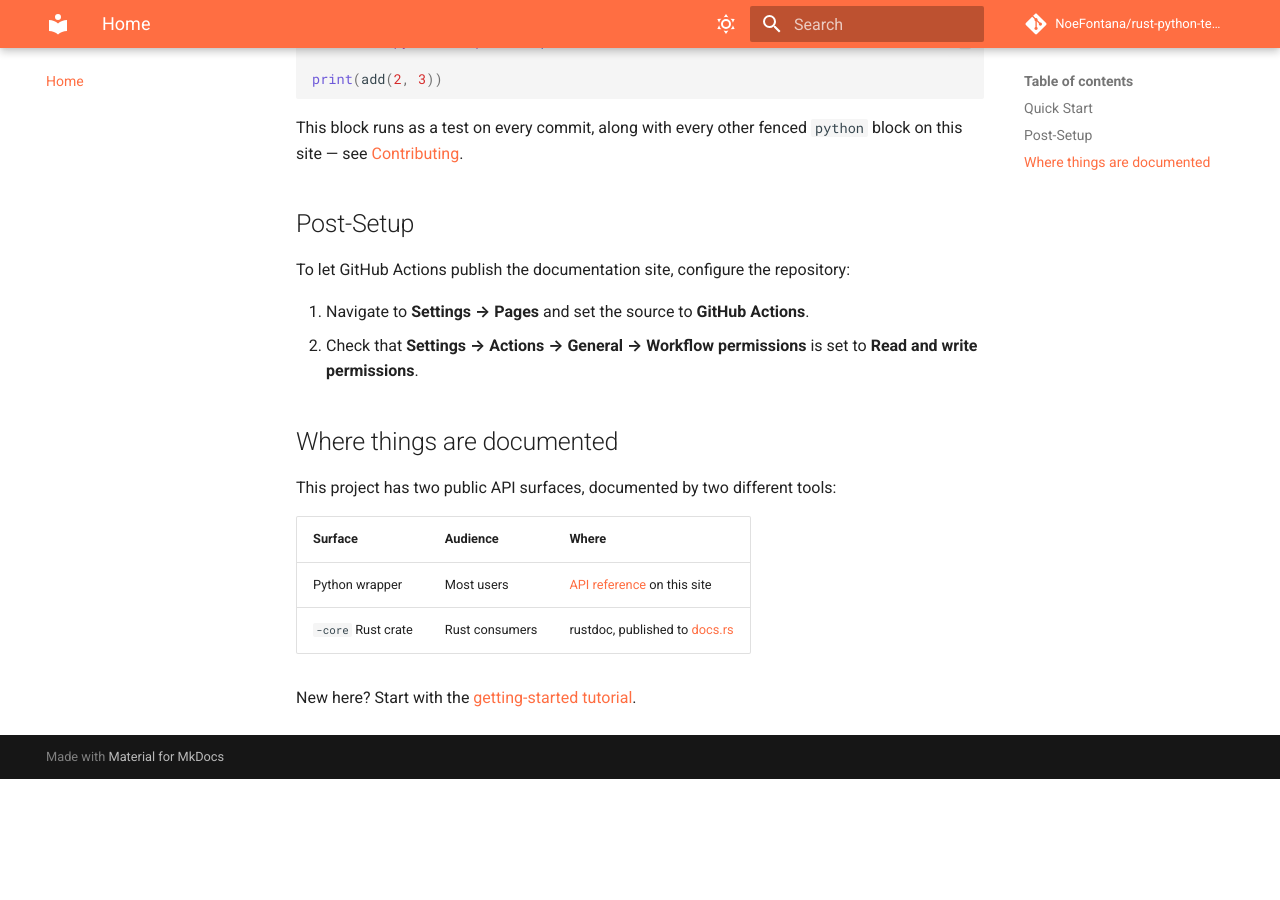
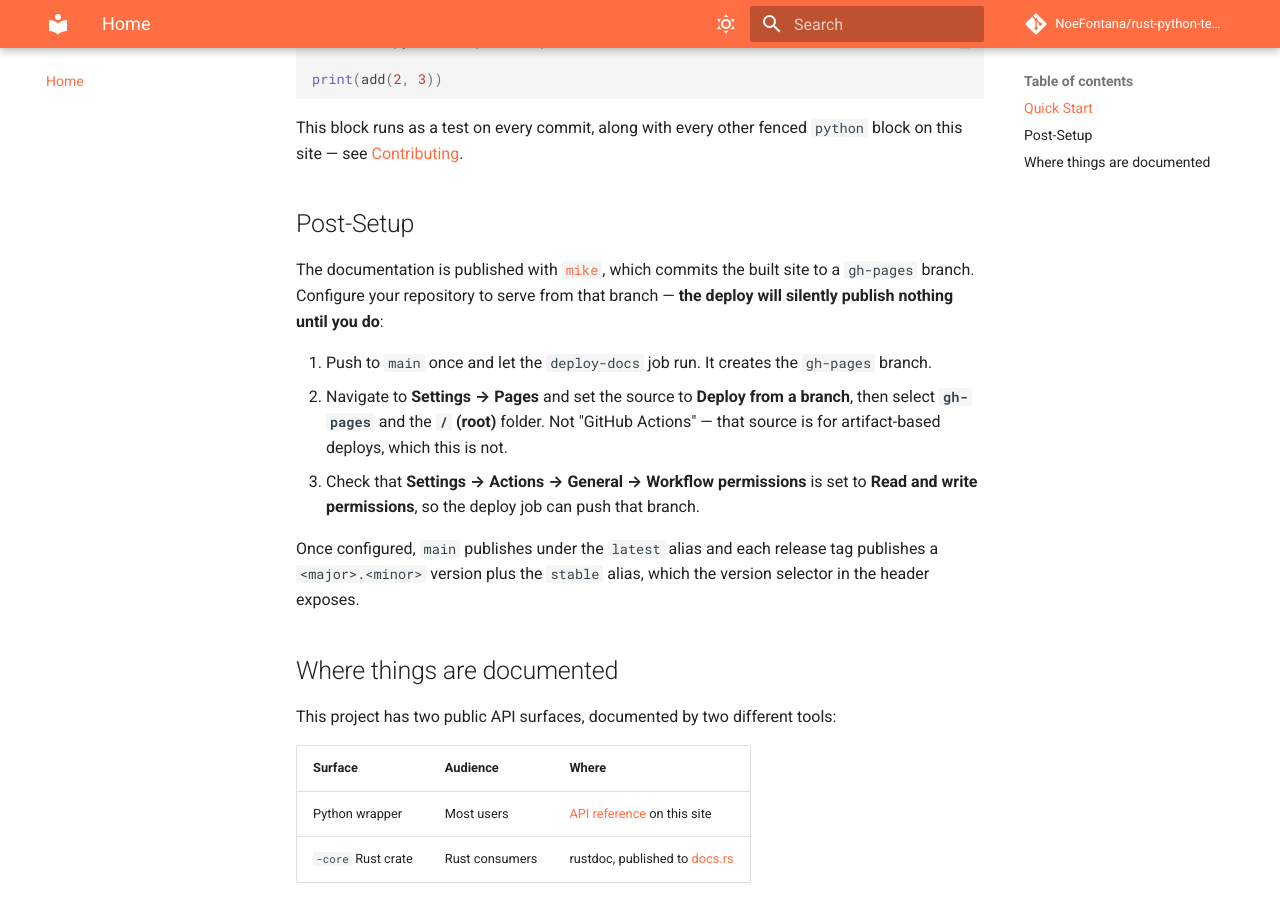
Before and after one commit to NoeFontana/rust-python-template, an MkDocs documentation site: the page built from docs/index.md, in a window 1280 px wide and 900 px high, scrolled down 491 px. Built offline with MkDocs 1.6.1 and Material for MkDocs 9.7.7, drawn with Linux system fonts in a browser that asks for light colours; comment, search, counter and statistics services are not loaded; the version menu is left out; before the commit the page ends 1270 px from its top, so only the background shows below that.

Commit message:
ci: publish versioned docs with mike
Implements ADR-0003 §"Versioning" (E1), matching the sibling python-template.
main publishes the `latest` alias; a release tag publishes <major>.<minor>
plus `stable`, so patch releases overwrite within their minor.

This repository has never published a docs site, so there is no artifact-based
deploy to replace -- but the Pages source still has to be set to "Deploy from
a branch -> gh-pages -> /" before anything is served. docs/index.md and
README.md say so.

The deploy job builds the extension module before mike runs, because mike
builds the site itself and mkdocstrings imports the wrapper.

Verified locally: mike deploy produces the expected gh-pages layout and
versions.json.

FOLLOW-UP REQUIRED (cannot be scripted): change the Pages source in the
repository settings by hand after the first deploy creates gh-pages.

```diff
--- a/docs/index.md
+++ b/docs/index.md
@@ -22,11 +22,23 @@ This block runs as a test on every commit, along with every other fenced
 
 ## Post-Setup
 
-To let GitHub Actions publish the documentation site, configure the repository:
+The documentation is published with [`mike`](https://github.com/jimporter/mike),
+which commits the built site to a `gh-pages` branch. Configure your repository
+to serve from that branch — **the deploy will silently publish nothing until
+you do**:
 
-1. Navigate to **Settings → Pages** and set the source to **GitHub Actions**.
-2. Check that **Settings → Actions → General → Workflow permissions** is set to
-   **Read and write permissions**.
+1. Push to `main` once and let the `deploy-docs` job run. It creates the
+   `gh-pages` branch.
+2. Navigate to **Settings → Pages** and set the source to **Deploy from a
+   branch**, then select **`gh-pages`** and the **`/` (root)** folder. Not
+   "GitHub Actions" — that source is for artifact-based deploys, which this
+   is not.
+3. Check that **Settings → Actions → General → Workflow permissions** is set to
+   **Read and write permissions**, so the deploy job can push that branch.
+
+Once configured, `main` publishes under the `latest` alias and each release tag
+publishes a `<major>.<minor>` version plus the `stable` alias, which the
+version selector in the header exposes.
 
 ## Where things are documented
 
--- a/mkdocs.yml
+++ b/mkdocs.yml
@@ -98,3 +98,10 @@ nav:
 
 watch:
   - python/rust_python_template
+
+# Versioned deployment (ADR-0003 §"Versioning"). `mike` publishes to the
+# gh-pages branch, so the repository's Pages source must be set to
+# "Deploy from a branch -> gh-pages -> /".
+extra:
+  version:
+    provider: mike
--- a/pyproject.toml
+++ b/pyproject.toml
@@ -53,6 +53,7 @@ docs = [
     "mkdocs-git-revision-date-localized-plugin>=1.5.3",
     "mkdocs-macros-plugin>=1.0.0",
     "mkdocs-minify-plugin>=0.8.0",
+    "mike>=2.1.3",
 ]
 
 [tool.maturin]
```
Also changed, not shown: README.md (+6 -0 lines), 2 other files.
